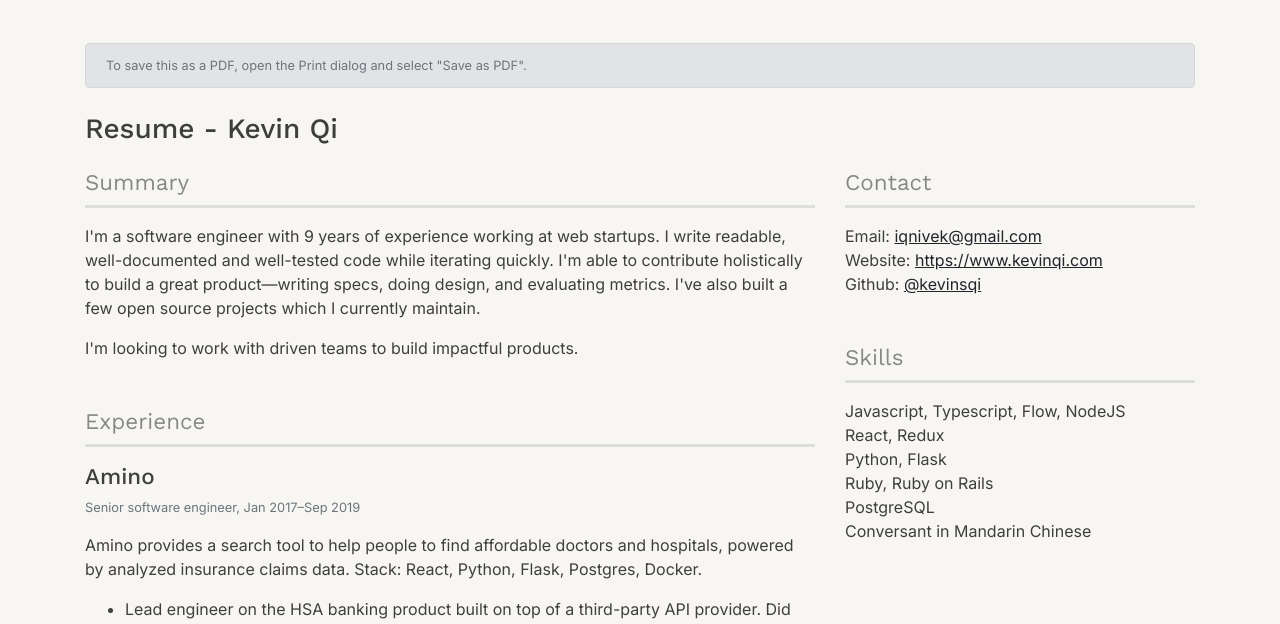
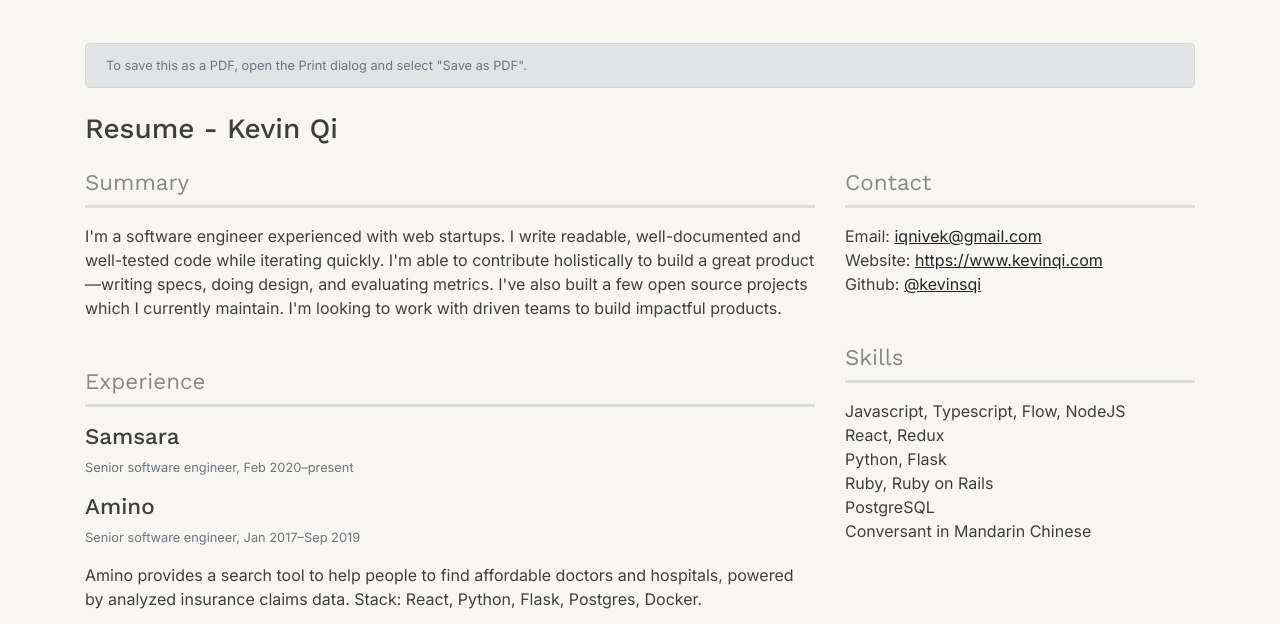
Before and after one commit to kevinsqi/kevinsqi.github.io, a Gatsby site: page /resume in a window 1280 px wide. Shown: the part 99-723 px from the top of the page. Built offline with nearby package versions, Linux system fonts and the light colour scheme; Gatsby itself is replaced by a stand-in of ours.

Commit message:
update about/jobs

```diff
--- a/src/pages/about.js
+++ b/src/pages/about.js
@@ -10,9 +10,8 @@ const About = () => (
         <h2 className="h3 text-secondary">About</h2>
         <div className="mt-4 text-3">
           <p>
-            I was most recently a full-stack software engineer at{' '}
-            <a href="https://amino.com/">Amino</a>, helping make it easier for people to find
-            affordable healthcare.
+            I'm currently a software engineer at <a href="https://www.samsara.com/">Samsara</a>,
+            helping make vehicles and drivers safer and more efficient.
           </p>
           <p>
             I'm passionate about building intuitive interfaces. I've published a few React libraries
--- a/src/pages/resume.js
+++ b/src/pages/resume.js
@@ -61,12 +61,12 @@ function SummarySection(props) {
   return (
     <div className={props.className}>
       <p>
-        I'm a software engineer with 9 years of experience working at web startups. I write
-        readable, well-documented and well-tested code while iterating quickly. I'm able to
-        contribute holistically to build a great product&mdash;writing specs, doing design, and
-        evaluating metrics. I've also built a few open source projects which I currently maintain.
+        I'm a software engineer experienced with web startups. I write readable, well-documented and
+        well-tested code while iterating quickly. I'm able to contribute holistically to build a
+        great product&mdash;writing specs, doing design, and evaluating metrics. I've also built a
+        few open source projects which I currently maintain. I'm looking to work with driven teams
+        to build impactful products.
       </p>
-      <p>I'm looking to work with driven teams to build impactful products.</p>
     </div>
   );
 }
@@ -74,6 +74,12 @@ function SummarySection(props) {
 function ExperienceSection(props) {
   return (
     <div className={props.className}>
+      <Job
+        name="Samsara"
+        position="Senior software engineer"
+        startDate="Feb 2020"
+        endDate="present"
+      />
       <Job name="Amino" position="Senior software engineer" startDate="Jan 2017" endDate="Sep 2019">
         <p>
           Amino provides a search tool to help people to find affordable doctors and hospitals,
```
